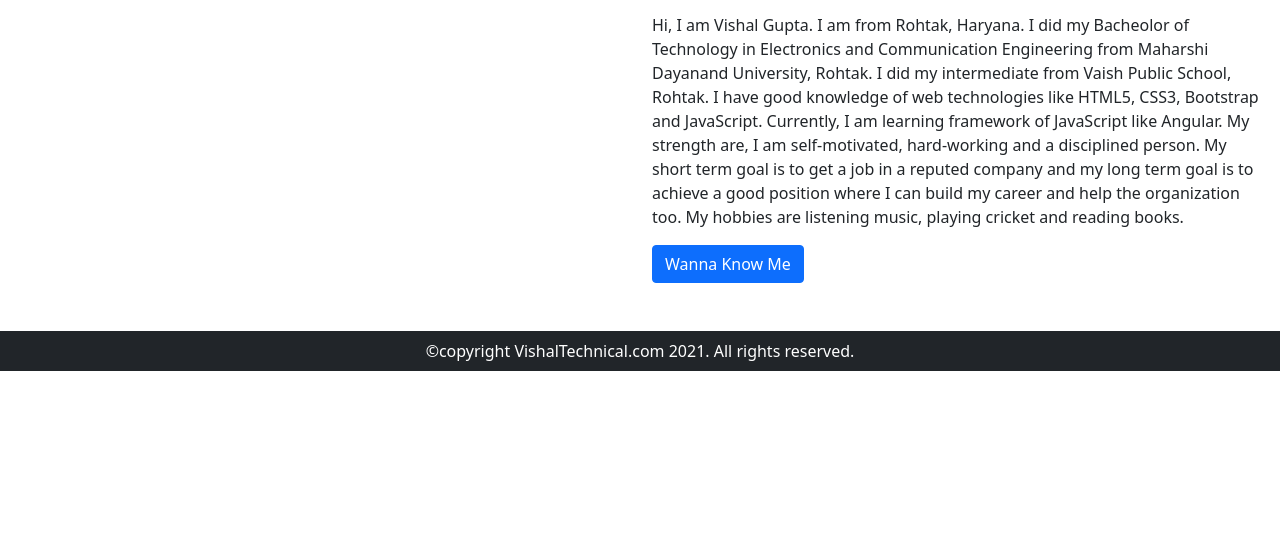
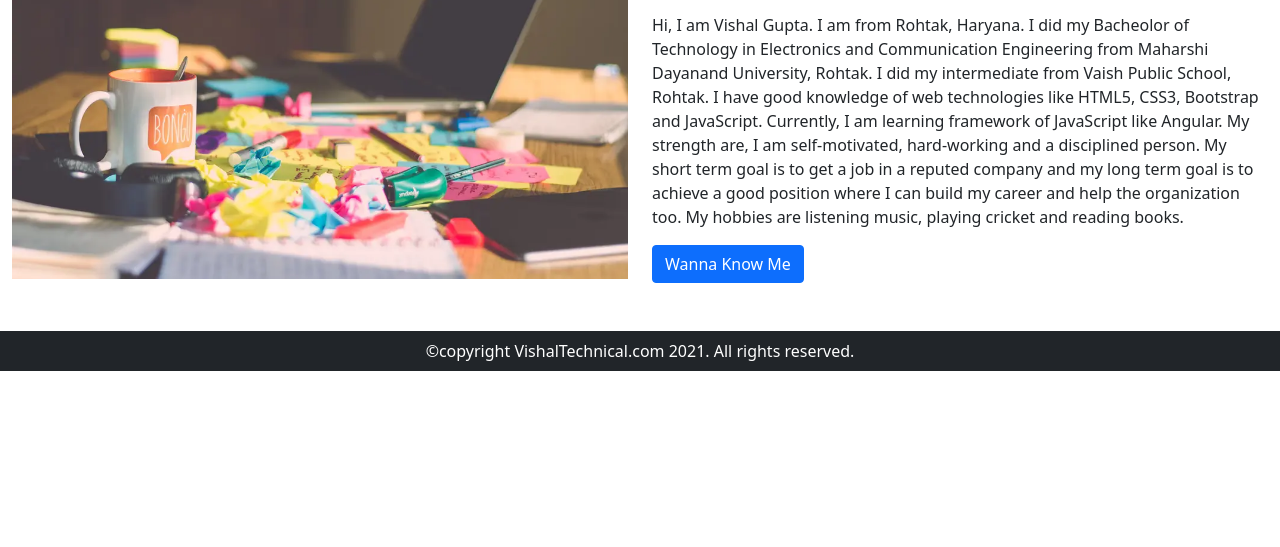
Before and after one commit to visukr3047/Portfolio-Website, a plain HTML site: page about.html in a window 1280 px wide. Shown: the part 253-800 px from the top of the page. Drawn offline with nearby package versions, Linux system fonts and the light colour scheme.

Commit message:
Updated about.html

```diff
--- a/about.html
+++ b/about.html
@@ -66,7 +66,7 @@
         <hr class="w-25 mx-auto ">
         <div class="row mb-5">
             <div class="col-lg-6 col-md-6 col-sm-12">
-           <img src="./images/photo-1512805668868-1608a189cc2b.webp" class="img-fluid" alt="Study Table"><!--img-fluid to make image responsive-->
+           <img src="photo-1512805668868-1608a189cc2b.webp" class="img-fluid" alt="Study Table"><!--img-fluid to make image responsive-->
             </div>
             <div class="col-lg-6 col-md-6 col-sm-12">
 <h1>Who am I?</h1>
```
